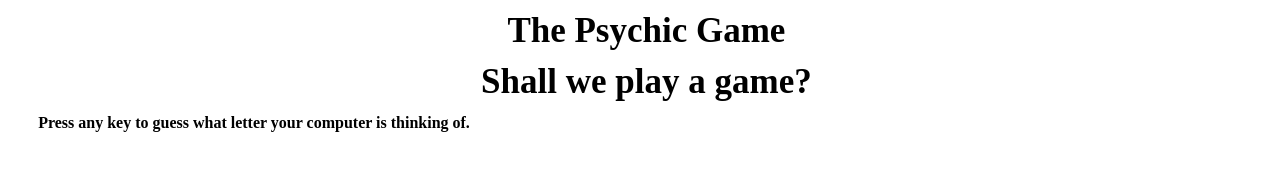
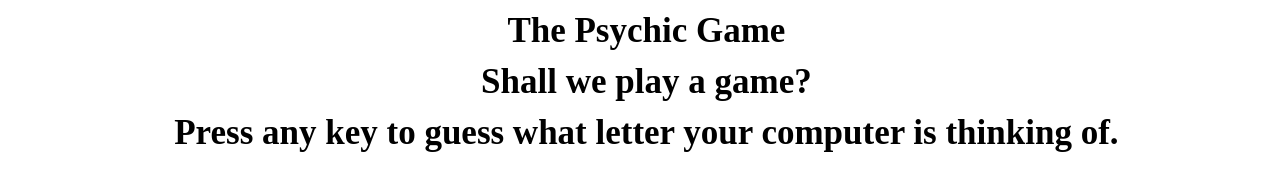
Before and after one commit to djjoyjr/Psychic-Game, a plain HTML site: page index.html in a window 1280 px wide. Drawn offline with Linux system fonts and the light colour scheme.

Commit message:
working game

```diff
--- a/assets/css/style.css
+++ b/assets/css/style.css
@@ -7,6 +7,3 @@ h1 {
   text-align: center;
   font-size: 35px;
 }
-h2 {
-  margin-left: 2%;
-}
--- a/assets/javascript/game.js
+++ b/assets/javascript/game.js
@@ -7,8 +7,9 @@ var computerGuess = options[Math.floor(Math.random()*options.length)];
 var guessedSoFar = [];
 
 document.onkeyup = function(event) {
-  // Determines which key was pressed.
   userGuess = event.key;
+
+if ((event.keyCode >= 65 && event.keyCode <= 90) || (event.keyCode >= 97 && event.keyCode <= 122)) {
 
 if (userGuess == computerGuess) {
  wins++;
@@ -32,7 +33,7 @@ if (turns ==0) {
    guessedSoFar = [];
    computerGuess = options[Math.floor(Math.random()*options.length)];
 }
-
+}
 var html =
   "<h3>Wins: " + wins + "</h3>" +
   "<h3>Losses: " + losses + "</h3>" +
--- a/index.html
+++ b/index.html
@@ -12,7 +12,7 @@
       <br>
       <h1>Shall we play a game?</h1>
       <br>
-      <h2>Press any key to guess what letter your computer is thinking of.</h2>
+      <h1>Press any key to guess what letter your computer is thinking of.</h1>
 
       <script type="text/javascript" src="./assets/javascript/game.js"></script>
 
```
